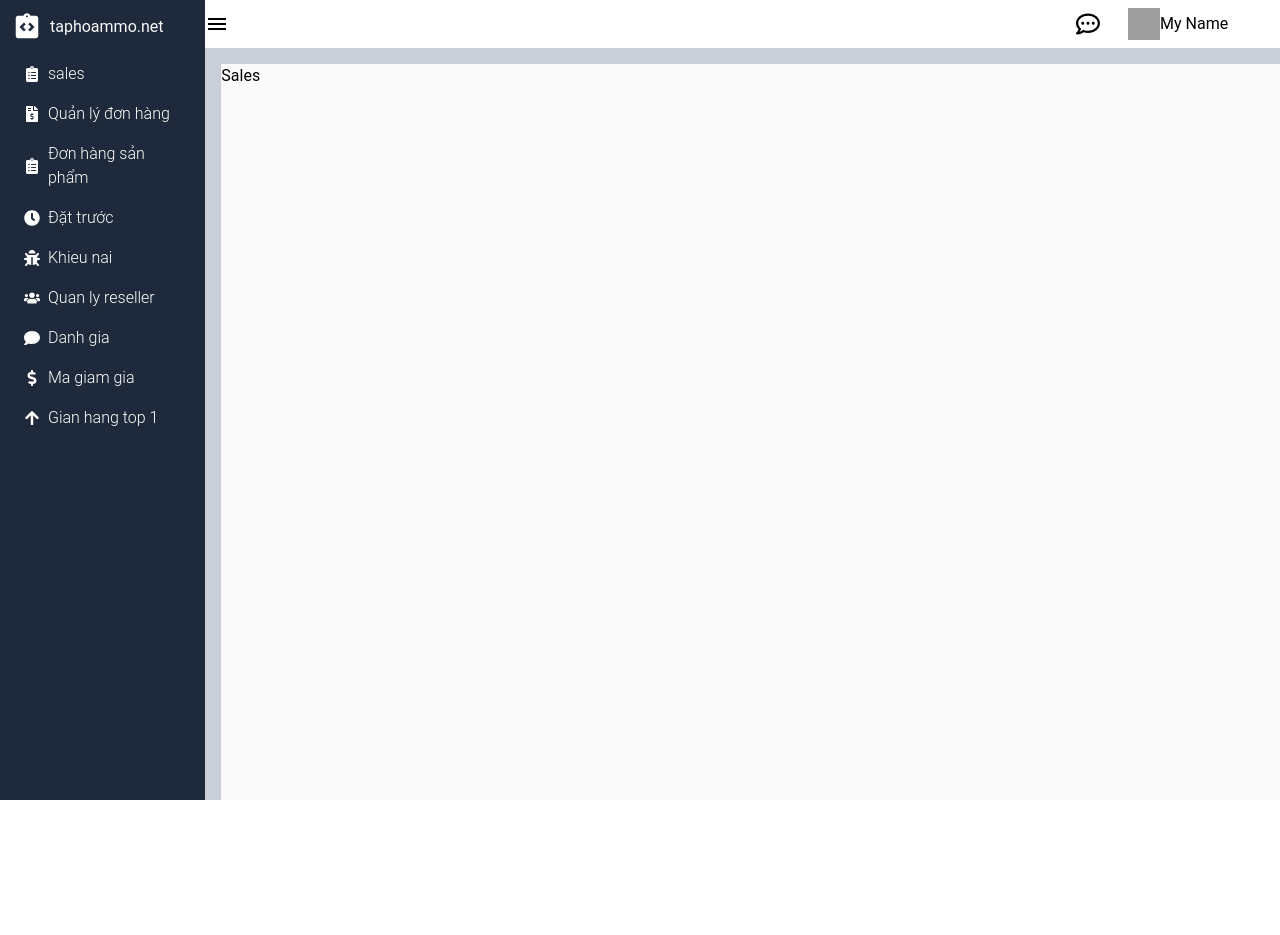
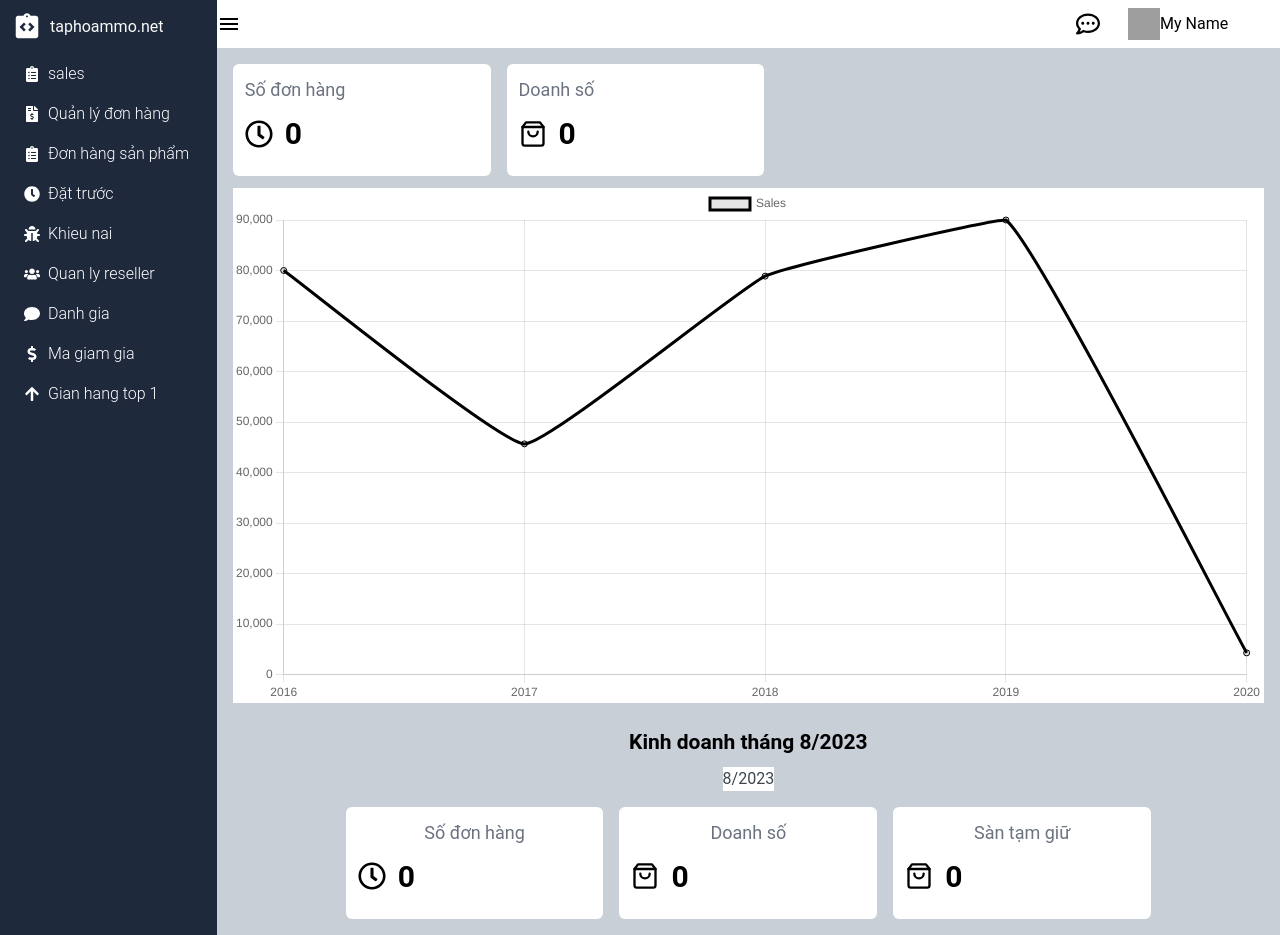
Before and after one commit to nguyenvanvy1999/FE-Dai, a React (Vite) app: page /stall in a window 1280 px wide. Before the commit the page ends 800 px from the top, so only its background shows below. Built offline with nearby package versions, Linux system fonts and the light colour scheme; grey boxes are pictures that could not be loaded.

Commit message:
UI Sales

```diff
--- a/package.json
+++ b/package.json
@@ -11,8 +11,10 @@
   },
   "dependencies": {
     "@hookform/resolvers": "^3.1.1",
+    "chart.js": "^4.3.3",
     "i": "^0.3.7",
     "react": "^18.2.0",
+    "react-chartjs-2": "^5.2.0",
     "react-dom": "^18.2.0",
     "react-fast-marquee": "^1.6.0",
     "react-hook-form": "^7.45.2",
--- /dev/null
+++ b/src/pages/Stall/Chart/LineChart.tsx
@@ -0,0 +1,17 @@
+import { Line } from 'react-chartjs-2'
+import {
+  Chart as ChartJs,
+  LineElement,
+  PointElement,
+  CategoryScale,
+  LinearScale,
+  Tooltip,
+  Legend,
+} from 'chart.js'
+ChartJs.register(LineElement, PointElement, CategoryScale, LinearScale, Tooltip, Legend)
+
+function LineChart({ chartData, options }: any) {
+  return <Line style={{ width: '100%' }} className="w-full" data={chartData} options={options} />
+}
+
+export default LineChart
--- /dev/null
+++ b/src/pages/Stall/Chart/UserData.ts
@@ -0,0 +1,32 @@
+export const UserData = [
+  {
+    id: 1,
+    year: 2016,
+    userGain: 80000,
+    userLost: 823,
+  },
+  {
+    id: 2,
+    year: 2017,
+    userGain: 45677,
+    userLost: 345,
+  },
+  {
+    id: 3,
+    year: 2018,
+    userGain: 78888,
+    userLost: 555,
+  },
+  {
+    id: 4,
+    year: 2019,
+    userGain: 90000,
+    userLost: 4555,
+  },
+  {
+    id: 5,
+    year: 2020,
+    userGain: 4300,
+    userLost: 234,
+  },
+]
--- a/src/pages/Stall/SideBar.tsx
+++ b/src/pages/Stall/SideBar.tsx
@@ -8,7 +8,8 @@ type Props = {
 }
 export default function SideBar({ setCurrentComponent }: Props) {
   return (
-    <div className="flex flex-col bg-slate-800 p-3 w-60 text-white">
+    <div className="flex flex-col bg-slate-800 p-3 w-64 text-white ">
+      <div className="fixed">
         <div className="flex items-center gap-2 pb-3">
           <MdIntegrationInstructions fontSize={30} />
           <span className="text-neutral-50 text-lg">taphoammo.net</span>
@@ -22,5 +23,6 @@ export default function SideBar({ setCurrentComponent }: Props) {
           ))}
         </div>
       </div>
+    </div>
   )
 }
--- a/src/pages/Stall/Stall.tsx
+++ b/src/pages/Stall/Stall.tsx
@@ -6,7 +6,7 @@ import Sales from './StallComponents/Sales'
 const Stall = () => {
   const [currentComponent, setCurrentComponent] = useState(<Sales />)
   return (
-    <div className="flex flex-row bg-[#c9cfd6] h-screen w-screen overflow-hidden">
+    <div className="flex flex-row bg-[#c9cfd6] min-h-screen w-screen overflow-hidden">
       <SideBar setCurrentComponent={setCurrentComponent} />
       <div className="w-full">
         <Header />
--- a/src/pages/Stall/StallComponents/OrderManage.tsx
+++ b/src/pages/Stall/StallComponents/OrderManage.tsx
@@ -1,5 +1,12 @@
 function OrderManage() {
-  return <div>OrderManage</div>
+  return (
+    <div className="ml-4 mt-4 h-full min-h-full">
+      <div className="flex mb-3">
+        <div className="bg-[#ffff] w-1/4 h-32">Số đơn hàng</div>
+        <div className="bg-[#ffff] ml-4 w-1/4 h-32">Doanh số</div>
+      </div>
+    </div>
+  )
 }
 
 export default OrderManage
--- a/src/pages/Stall/StallComponents/Sales.tsx
+++ b/src/pages/Stall/StallComponents/Sales.tsx
@@ -1,5 +1,111 @@
+import { FaRegClock } from 'react-icons/fa'
+import { FiShoppingBag } from 'react-icons/fi'
+import { Line } from 'react-chartjs-2'
+import { UserData } from '../Chart/UserData'
+import {
+  Chart as ChartJs,
+  LineElement,
+  PointElement,
+  CategoryScale,
+  LinearScale,
+  Tooltip,
+  Legend,
+} from 'chart.js'
+ChartJs.register(LineElement, PointElement, CategoryScale, LinearScale, Tooltip, Legend)
 function Sales() {
-  return <div className="ml-4 mt-4 bg-[#fafafa] h-full">Sales</div>
+  const data = {
+    labels: UserData.map((item) => item.year),
+    datasets: [
+      {
+        label: 'Sales',
+        data: UserData.map((item) => item.userGain),
+        borderColor: 'black',
+        tension: 0.1,
+      },
+    ],
+  }
+
+  const options = {}
+  return (
+    <div className="m-4">
+      <div className="flex mb-3">
+        <div style={{ fontSize: '18px' }} className="bg-[#ffff] w-1/4 h-28 rounded-md p-3">
+          <p className="text-gray-500">Số đơn hàng</p>
+          <div className="flex mt-2 items-center">
+            <FaRegClock size={28} />
+            <span style={{ fontSize: '30px' }} className="ml-3 font-bold">
+              0
+            </span>
+          </div>
+        </div>
+        <div className="bg-[#ffff] ml-4 w-1/4 h-28 rounded-md p-3">
+          <p style={{ fontSize: '18px' }} className="text-gray-500">
+            Doanh số
+          </p>
+          <div>
+            <div className="flex mt-2 items-center">
+              <FiShoppingBag size={28} />
+              <span style={{ fontSize: '30px' }} className="ml-3 font-bold">
+                0
+              </span>
+            </div>
+          </div>
+        </div>
+      </div>
+
+      <div className="flex bg-[#ffff] h-2/3 mb-4">
+        <div className="w-full">
+          <Line style={{ width: '100% !important' }} data={data} options={options} />
+        </div>
+      </div>
+
+      <div className="min-h-fit text-center">
+        <div style={{ fontSize: '21px' }} className="text-xl font-bold p-2 rounded ">
+          Kinh doanh tháng 8/2023
+        </div>
+        <button className="bg-white text-black-light text-center">8/2023</button>
+
+        <div className="flex mb-3 justify-center mt-4">
+          <div style={{ fontSize: '18px' }} className="bg-[#ffff] w-1/4 h-28 rounded-md p-3">
+            <p className="text-gray-500">Số đơn hàng</p>
+            <div className="flex mt-2 items-center">
+              <FaRegClock size={28} />
+              <span style={{ fontSize: '30px' }} className="ml-3 font-bold">
+                0
+              </span>
+            </div>
+          </div>
+          <div className="bg-[#ffff] ml-4 w-1/4 h-28 rounded-md p-3">
+            <p style={{ fontSize: '18px' }} className="text-gray-500">
+              Doanh số
+            </p>
+            <div>
+              <div className="flex mt-2 items-center">
+                <FiShoppingBag size={28} />
+                <span style={{ fontSize: '30px' }} className="ml-3 font-bold">
+                  0
+                </span>
+              </div>
+            </div>
+          </div>
+
+          <div className="bg-[#ffff] ml-4 w-1/4 h-28 rounded-md p-3">
+            <p style={{ fontSize: '18px' }} className="text-gray-500">
+              Sàn tạm giữ
+            </p>
+            <div>
+              <div className="flex mt-2 items-center">
+                <FiShoppingBag size={28} />
+                <span style={{ fontSize: '30px' }} className="ml-3 font-bold">
+                  0
+                </span>
+              </div>
+            </div>
+          </div>
+        </div>
+      </div>
+    </div>
+  )
 }
 
 export default Sales
```
Also changed, not shown: src/App.tsx (+0 -11 lines), 1 other file (tests, documents, lock files or other folders). Lines whose indentation alone changed are shown as unchanged.
